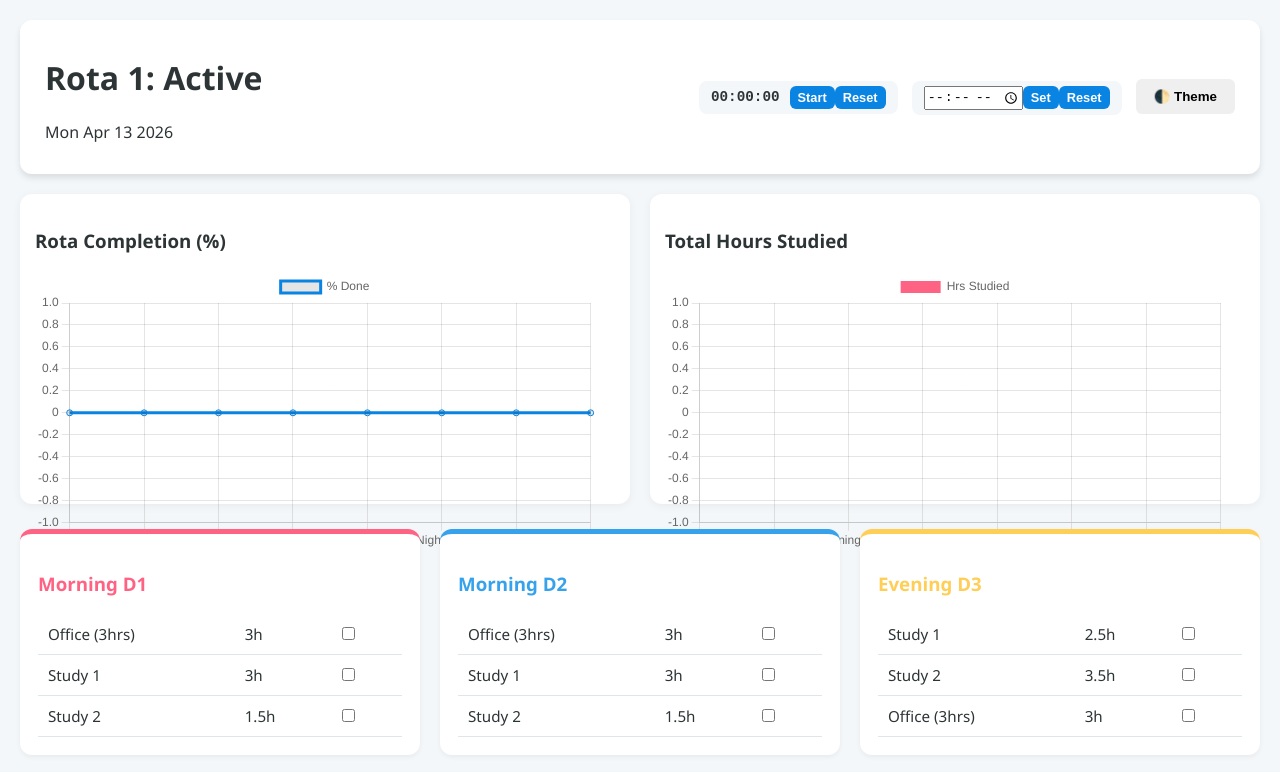
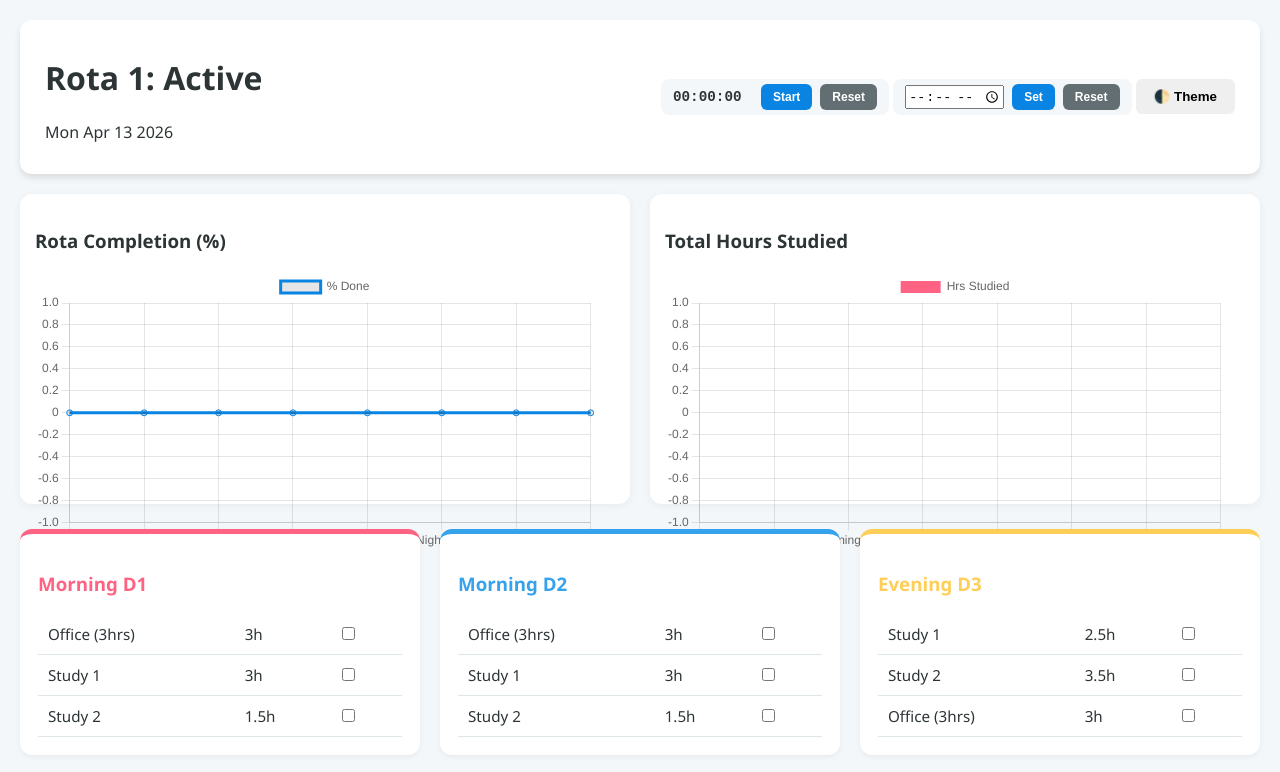
Before and after one commit to nnayak9609-byte/daily-checklist14, a plain HTML site: page index.html in a window 1280 px wide. Shown: the top 772 px of the page. Drawn offline with nearby package versions, Linux system fonts and the light colour scheme.

Commit message:
style.css

```diff
--- a/style.css
+++ b/style.css
@@ -1,12 +1,8 @@
-:root {
-    --bg: #f4f7f9; --card: #ffffff; --text: #2d3436; --accent: #0984e3; --border: #dfe6e9;
-}
-.dark-theme {
-    --bg: #121212; --card: #1e1e1e; --text: #f5f6fa; --accent: #74b9ff; --border: #353b48;
-}
+:root { --bg: #f4f7f9; --card: #ffffff; --text: #2d3436; --accent: #0984e3; --border: #dfe6e9; }
+.dark-theme { --bg: #121212; --card: #1e1e1e; --text: #f5f6fa; --accent: #74b9ff; --border: #353b48; }
 
 body { background: var(--bg); color: var(--text); font-family: 'Segoe UI', sans-serif; margin: 0; padding: 20px; transition: 0.3s; }
-header { display: flex; justify-content: space-between; align-items: center; background: var(--card); padding: 15px 25px; border-radius: 12px; box-shadow: 0 4px 6px rgba(0,0,0,0.1); margin-bottom: 20px; }
+header { display: flex; justify-content: space-between; align-items: center; background: var(--card); padding: 15px 25px; border-radius: 12px; box-shadow: 0 4px 6px rgba(0,0,0,0.1); margin-bottom: 20px; flex-wrap: wrap; gap: 10px; }
 
 .charts-grid { display: grid; grid-template-columns: 1fr 1fr; gap: 20px; margin-bottom: 25px; }
 .chart-card { background: var(--card); padding: 15px; border-radius: 12px; height: 280px; box-shadow: 0 2px 10px rgba(0,0,0,0.05); }
@@ -16,17 +12,20 @@ header { display: flex; justify-content: space-between; align-items: center; bac
 
 table { width: 100%; border-collapse: collapse; margin-top: 10px; }
 td { padding: 10px; border-bottom: 1px solid var(--border); font-size: 0.95em; }
-th { text-align: left; font-size: 0.8em; color: #636e72; text-transform: uppercase; }
 
-.tool-box { display: inline-flex; align-items: center; background: var(--bg); padding: 5px 12px; border-radius: 8px; margin-right: 10px; }
-#stopwatch { font-family: monospace; font-size: 1.1em; font-weight: bold; margin-right: 10px; }
+.tool-box { display: inline-flex; align-items: center; background: var(--bg); padding: 5px 12px; border-radius: 8px; gap: 8px; }
+#stopwatch { font-family: monospace; font-size: 1.1em; font-weight: bold; min-width: 80px; }
 
 button { cursor: pointer; border: none; border-radius: 6px; padding: 10px 18px; font-weight: bold; transition: 0.2s; }
-.mini-btn { padding: 4px 8px; font-size: 0.8em; background: var(--accent); color: white; }
+.mini-btn { padding: 6px 12px; font-size: 0.75em; background: var(--accent); color: white; }
+.reset-btn { background: #636e72; }
+.stop-alarm { background: #d63031; animation: blink 1s infinite; }
+
+@keyframes blink { 50% { opacity: 0.5; } }
+
 .btn-save { background: #27ae60; color: white; }
 .btn-new { background: #e67e22; color: white; }
 .btn-print { background: #34495e; color: white; }
-
 .stats-summary { margin-bottom: 15px; font-size: 1.2em; font-weight: bold; }
 
-@media print { .no-print { display: none !important; } .container { grid-template-columns: 1fr 1fr; } }
+@media print { .no-print { display: none !important; } }
```
